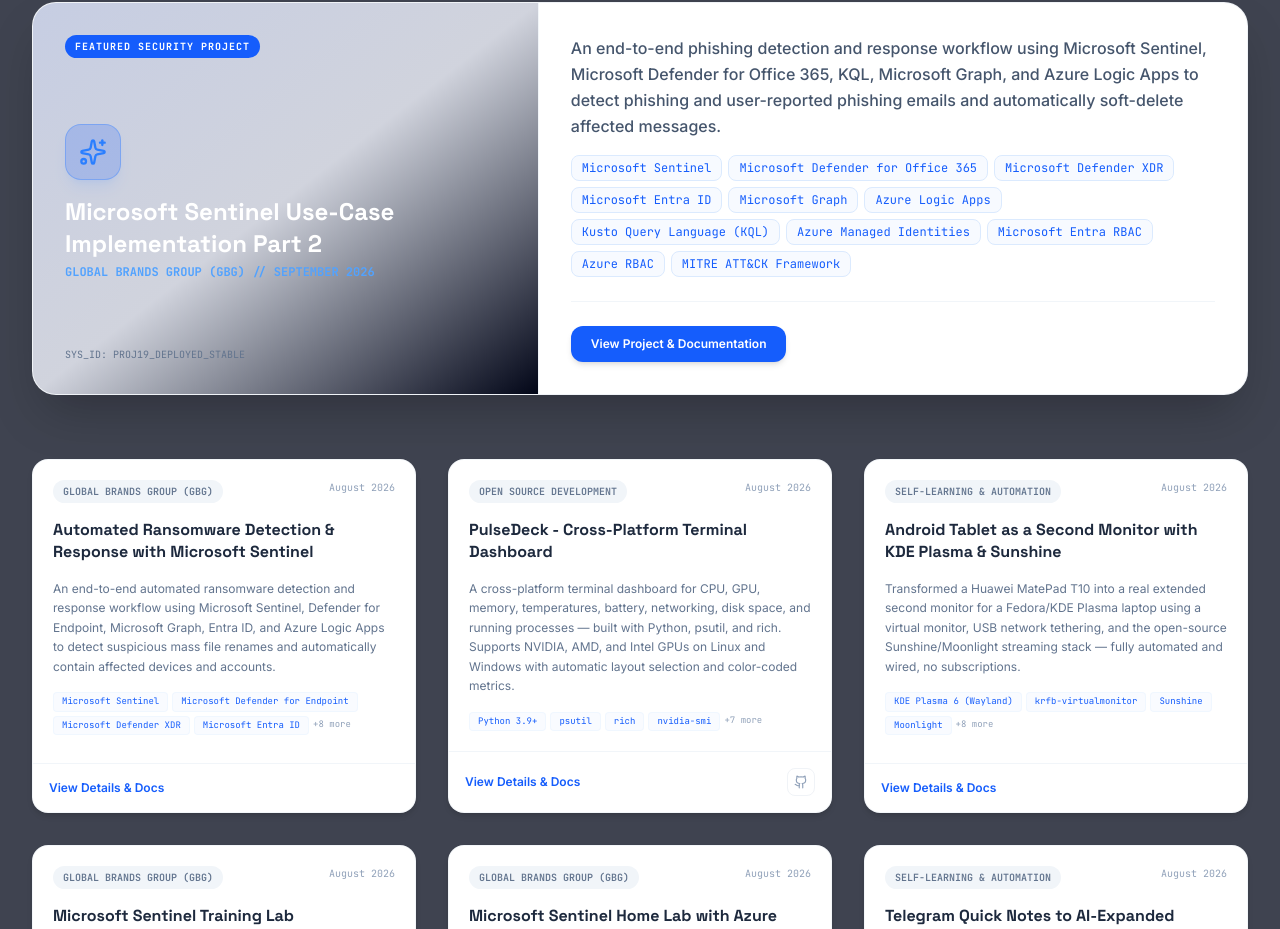
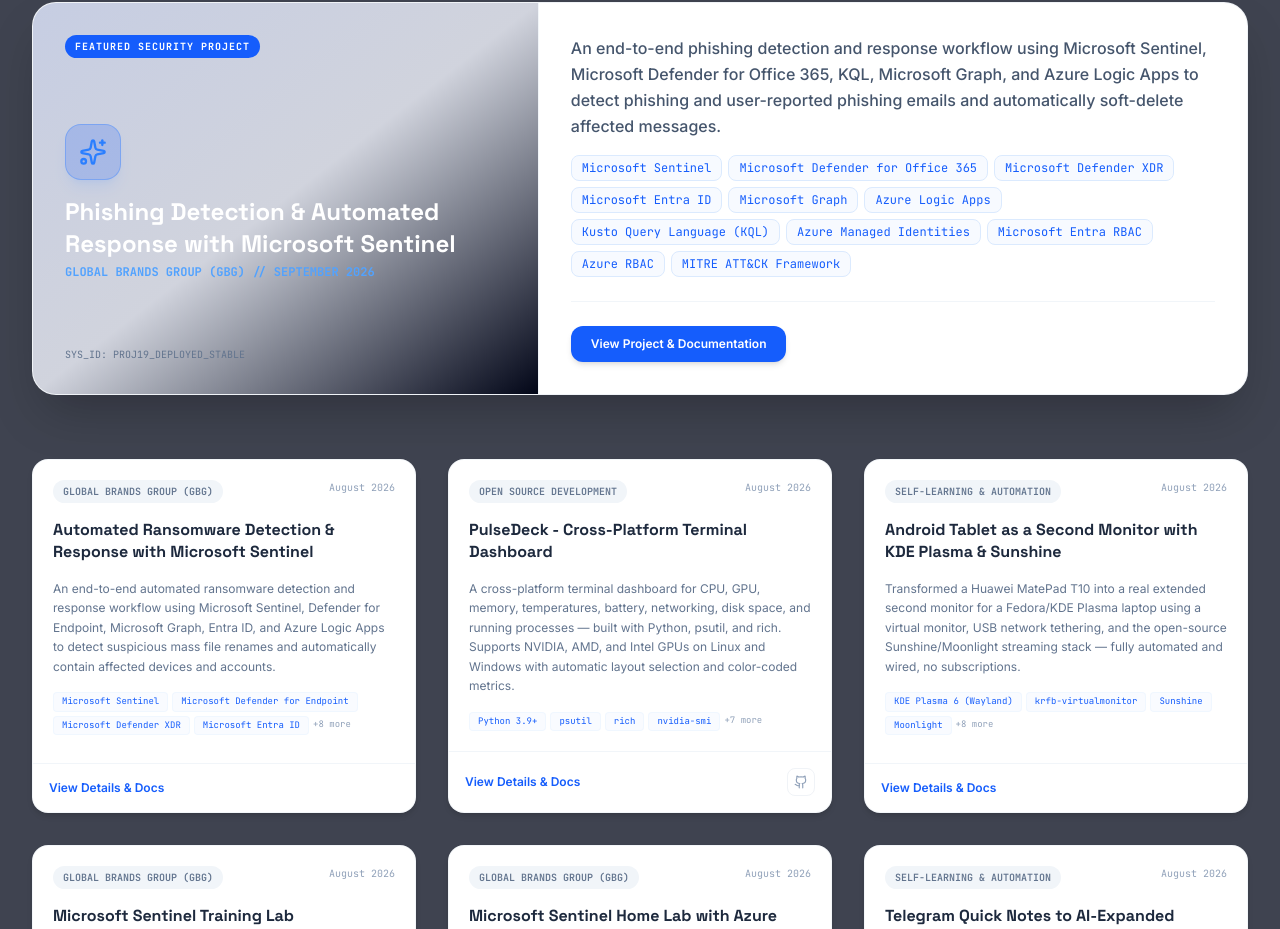
Before and after one commit to M0oham6d/Portfolio, a React (Vite) app: page / in a window 1280 px wide. Shown: the part 5161-6090 px from the top of the page. Built offline with nearby package versions, Linux system fonts and the light colour scheme.

Commit message:
last project updated

```diff
--- a/src/portfolioData.ts
+++ b/src/portfolioData.ts
@@ -279,7 +279,7 @@
   projects: [
     {
       "id": "proj19",
-      "title": "Microsoft Sentinel Use-Case Implementation Part 2",
+      "title": "Phishing Detection & Automated Response with Microsoft Sentinel",
       "company": "Global Brands Group (GBG)",
       "date": "September 2026",
       "shortDescription": "An end-to-end phishing detection and response workflow using Microsoft Sentinel, Microsoft Defender for Office 365, KQL, Microsoft Graph, and Azure Logic Apps to detect phishing and user-reported phishing emails and automatically soft-delete affected messages.",
```
